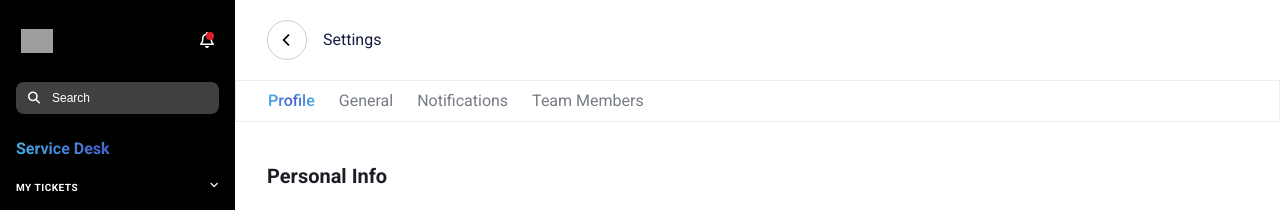
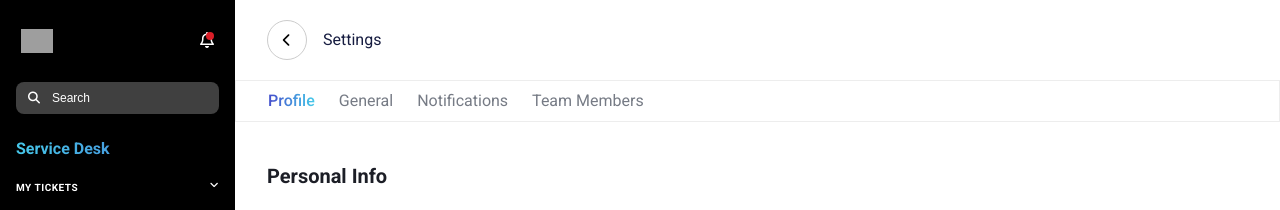
Before and after one commit to VishnuVNairCodes/deskday, a React (Create React App) app: page / in a window 1280 px wide. Shown: the top 210 px of the page. Built offline with nearby package versions, Linux system fonts and the light colour scheme; grey boxes are pictures that could not be loaded.

Commit message:
style: update gradient colors

```diff
--- a/src/App.css
+++ b/src/App.css
@@ -15,11 +15,20 @@
   --clr-white: #fff;
   --clr-badge-notification: #da1e28;
   --clr-search-bg: rgba(255, 255, 255, 0.25);
-  --clr-gradient-text: radial-gradient(#4652cd 0%, #46cbea 100%);
+  --clr-aside-options-heading: radial-gradient(
+    140.1% 5911.46% at 135.94% 77.27%,
+    #4652cd 0%,
+    #46cbea 100%
+  );
   --clr-aside-option-border: rgba(255, 255, 255, 0.15);
   --clr-btn-header-back-border: #ccc;
   --clr-header-heading: #171d41;
   --clr-nav-link-inactive: #767b85;
+  --clr-nav-link-active: radial-gradient(
+    94.76% 4003.41% at 5.24% 29.55%,
+    #4652cd 0%,
+    #46cbea 100%
+  );
   --clr-nav-border: #ededed;
   --clr-employee-card-email: #767b85;
   --clr-action: #5563f5;
--- a/src/components/NavBar/index.jsx
+++ b/src/components/NavBar/index.jsx
@@ -6,7 +6,9 @@ const NavBar = () => {
     color: isActive ? "" : "var(--clr-nav-link-inactive)",
     fontWeight: isActive ? "var(--fwt-semi-bold)" : "var(--fwt-regular)",
     borderBottom: isActive ? "4px solid transparent" : "none",
-    background: isActive ? "var(--clr-gradient-text)" : "",
+    background: isActive
+      ? "radial-gradient(94.76% 4003.41% at 5.24% 29.55%, #4652CD 0%, #46CBEA 100%)"
+      : "",
     backgroundClip: isActive ? "text" : "",
     WebkitBackgroundClip: isActive ? "text" : "",
     WebkitTextFillColor: isActive ? "transparent" : "",
--- a/src/components/SideBar/SideBar.css
+++ b/src/components/SideBar/SideBar.css
@@ -40,7 +40,7 @@
   font-size: 1.6rem;
   line-height: 2.2rem;
   font-weight: var(--fwt-bold);
-  background: var(--clr-gradient-text);
+  background: var(--clr-aside-options-heading);
   background-clip: text;
   -webkit-background-clip: text;
   -webkit-text-fill-color: transparent;
```
